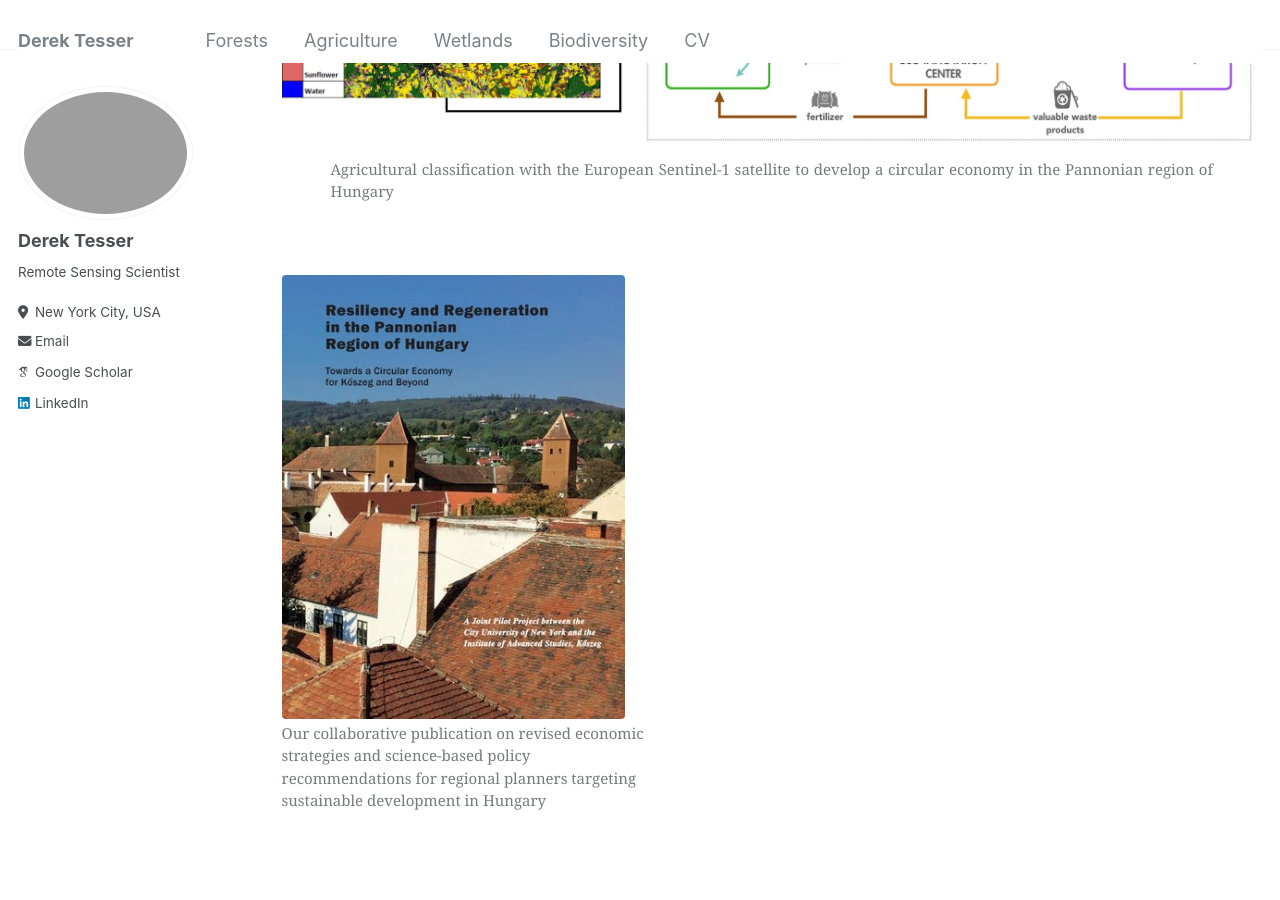
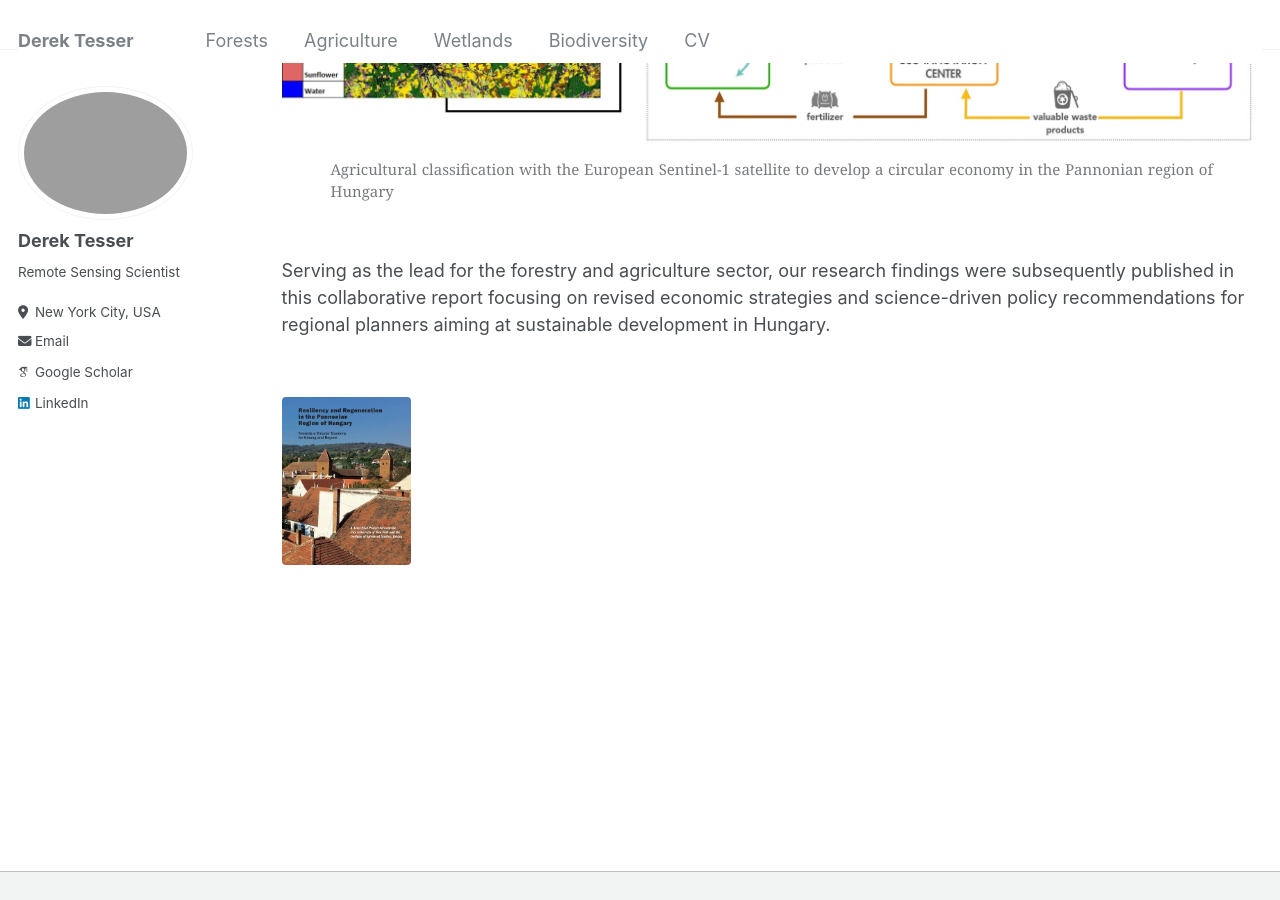
Before and after one commit to dstesser/dstesser.github.io, a Jekyll site: the page built from _pages/agriculture.md, in a window 1280 px wide and 900 px high, scrolled down 1755 px. Built offline with Jekyll 4.4.1, drawn with Linux system fonts in a browser that asks for light colours; some web fonts are replaced.

Commit message:
Update agriculture.md

```diff
--- a/_pages/agriculture.md
+++ b/_pages/agriculture.md
@@ -51,10 +51,11 @@ This data enables stakeholders to optimize supply chains, identify opportunities
     </figure>
 </div>
 
+Serving as the lead for the forestry and agriculture sector, our research findings were subsequently published in this collaborative report focusing on revised economic strategies and science-driven policy recommendations for regional planners aiming at sustainable development in Hungary.
 
 <div style="text-align:left;">
     <figure style="display:inline-block; text-align: left;">
         <img src="https://raw.githubusercontent.com/dstesser/dstesser.github.io/master/images/koszeg%20book.jpg" style="width: 35%;">
-        <figcaption style="font-size: 15px; max-width: 37%; text-align:left; margin-top: -15px;">Our collaborative publication on revised economic strategies and science-based policy recommendations for regional planners targeting sustainable development in Hungary</figcaption>
+        <!-- <figcaption style="font-size: 15px; max-width: 37%; text-align:left; margin-top: -15px;">Our collaborative publication on revised economic strategies and science-based policy recommendations for regional planners targeting sustainable development in Hungary</figcaption>-->
     </figure>
 </div>
```
